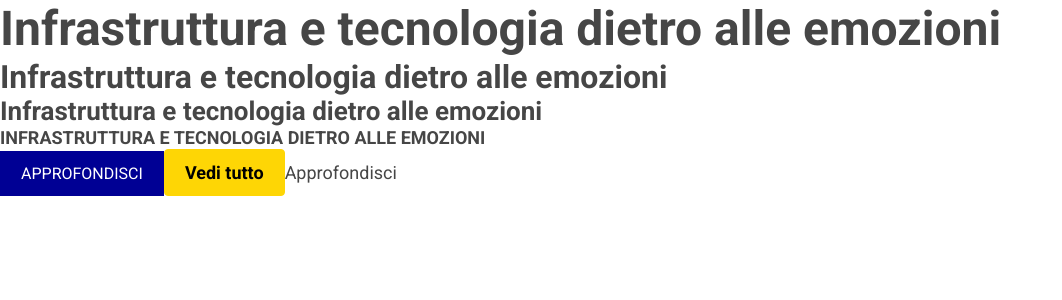
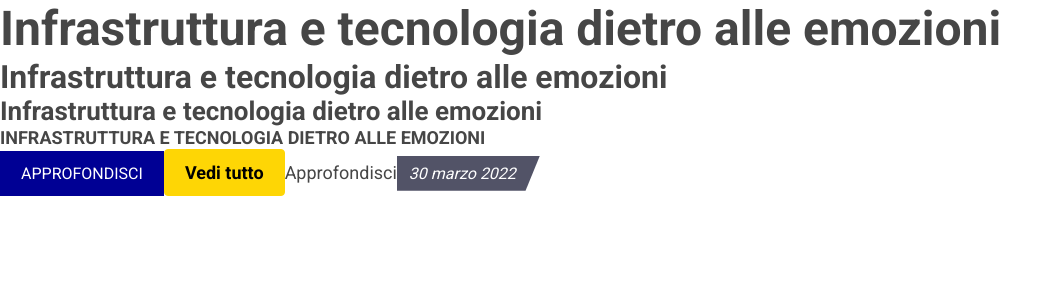
Before and after one commit to simonemanfre/react-app-test, a React (Create React App) app: page / in a window 1280 px wide. Shown: the top 300 px of the page, without its empty margins (0-1062 px from the left). Built offline with nearby package versions, Linux system fonts and the light colour scheme.

Commit message:
feat: add badge

```diff
--- a/src/App.jsx
+++ b/src/App.jsx
@@ -3,6 +3,7 @@ import "./App.scss";
 import Title from "./components/atoms/title/Title";
 import Button from "./components/atoms/button/Button";
 import Link from "./components/atoms/link/Link";
+import Badge from "./components/atoms/badge/Badge";
 
 function App() {
   return (
@@ -22,6 +23,7 @@ function App() {
       <Button url="#" text="Approfondisci" />
       <Button secondary url="#" text="Vedi tutto" />
       <Link url="#" text="Approfondisci" />
+      <Badge text="30 marzo 2022" />
     </div>
   );
 }
--- /dev/null
+++ b/src/components/atoms/badge/Badge.jsx
@@ -0,0 +1,15 @@
+import React from "react";
+
+import "./badge.scss";
+
+const Badge = (props) => {
+  const { text, className } = props;
+
+  let classnames = [];
+  className && classnames.push(className);
+  classnames.push("c-badge");
+
+  return <span className={classnames.join(" ")}>{text}</span>;
+};
+
+export default Badge;
--- /dev/null
+++ b/src/components/atoms/badge/badge.scss
@@ -0,0 +1,10 @@
+.c-badge {
+  color: #fff;
+  background-color: #525367;
+  font-size: 16px;
+  padding: 8px 12px;
+  padding-right: 24px;
+  font-style: italic;
+  -webkit-clip-path: polygon(0 0, 100% 0%, 90% 100%, 0% 100%);
+  clip-path: polygon(0 0, 100% 0%, 90% 100%, 0% 100%);
+}
```
